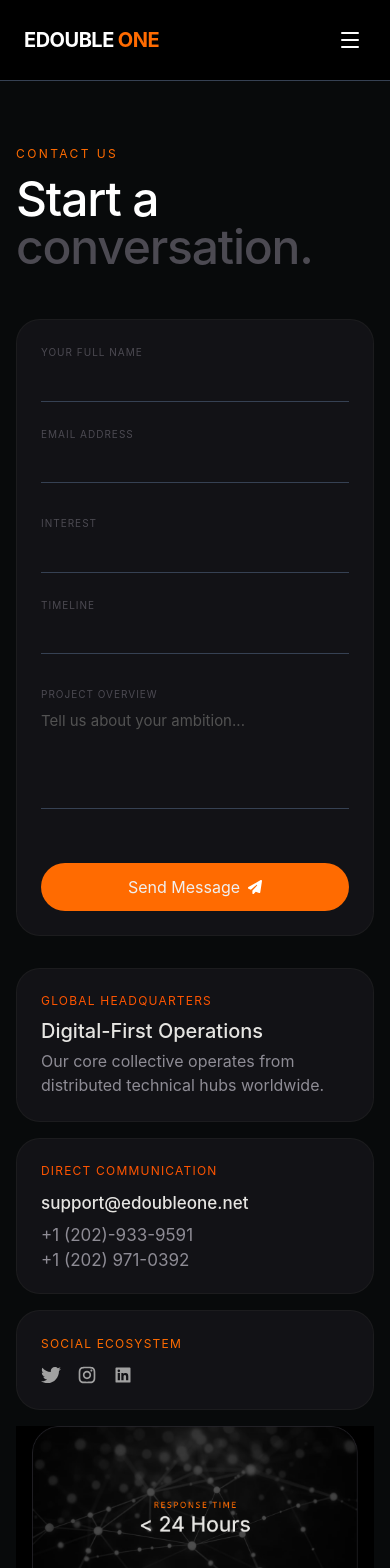
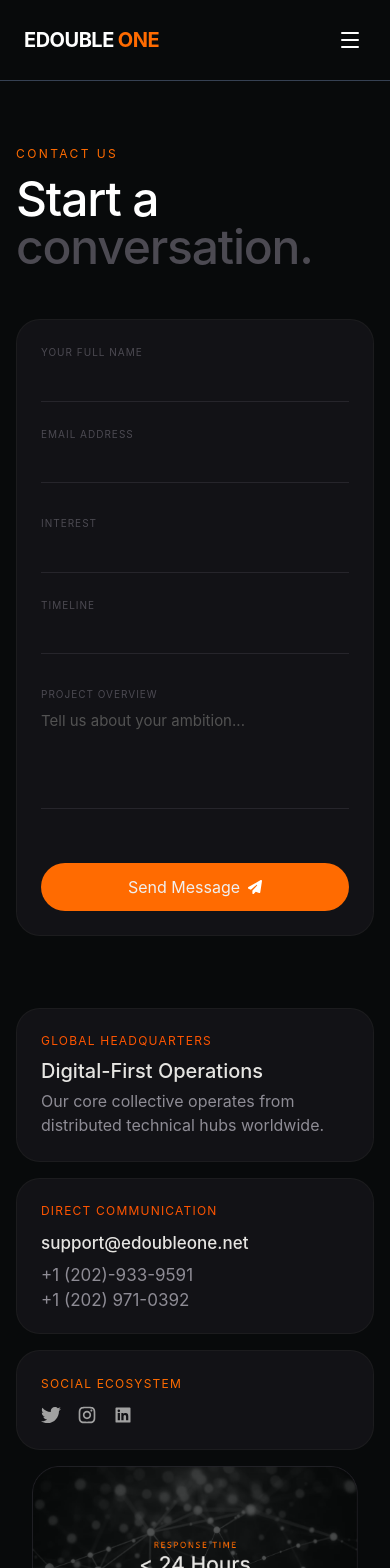
Before and after one commit to cyndylove1/edoubleone, a React (Vite) app: page /contact in a window 390 px wide. Shown: the top 1568 px of the page. Built offline with nearby package versions, Linux system fonts and the light colour scheme.

Commit message:
completed

```diff
--- a/src/App.tsx
+++ b/src/App.tsx
@@ -12,7 +12,6 @@ import ScrollToTop from "./components/ScrollToTop";
 function App() {
   return (
     <>
-      <ScrollToTop />
       <Navbar />
       <Routes>
         <Route path="/" element={<Home />} />
--- a/src/components/infoCard.tsx
+++ b/src/components/infoCard.tsx
@@ -4,7 +4,7 @@ import { RiInstagramLine } from "react-icons/ri";
 import { BiLogoLinkedinSquare } from "react-icons/bi";
 export default function InfoCard() {
   return (
-    <div className="lg:col-span-5 flex flex-col gap-4">
+    <div className="lg:col-span-5 flex pt-10 lg:pt-0 flex-col gap-4">
       {/* Card 1: Global Headquarters */}
       <div className="bg-[#121216] rounded-3xl p-6 border border-neutral-800/50">
         <span className="text-[12px] font-[400] leading-[16px] tracking-[1.2px] text-[#ff5500] uppercase block mb-2">
@@ -42,20 +42,38 @@ export default function InfoCard() {
           SOCIAL ECOSYSTEM
         </span>
         <div className="flex items-center gap-4 text-neutral-400">
-          <a href="#" className="hover:text-white transition-colors">
+          <a
+            href="#"
+            className="hover:text-white transition-colors"
+            aria-label="Twitter"
+            target="_blank"
+            rel="noopener noreferrer"
+          >
             <FaTwitter size={20} />
           </a>
-          <a href="#" className="hover:text-white transition-colors">
+          <a
+            href="https://www.instagram.com/edoubleone_nextaflow?igsh=MXRlZGoyMHp1ZW0yMQ%3D%3D&utm_source=qr"
+            aria-label="Twitter"
+            target="_blank"
+            rel="noopener noreferrer"
+            className="hover:text-white transition-colors"
+          >
             <RiInstagramLine size={20} />
           </a>
-          <a href="#" className="hover:text-white transition-colors">
+          <a
+            href="https://www.linkedin.com/company/e-double-one-inc/"
+            className="hover:text-white transition-colors"
+            aria-label="Twitter"
+            target="_blank"
+            rel="noopener noreferrer"
+          >
             <BiLogoLinkedinSquare size={20} />
           </a>
         </div>
 
         {/* Card 4: Response Time Mesh Banner */}
       </div>
-      <div className="bg-black h-full w-full px-4 md:px-0">
+      <div className="h-full w-full px-4 md:px-0">
         <img src={card} alt="" className="h-full w-full" />
       </div>
     </div>
--- a/src/components/navbar.tsx
+++ b/src/components/navbar.tsx
@@ -24,7 +24,7 @@ export const Navbar: React.FC = () => {
   const toggleMenu = () => setIsOpen((prev) => !prev);
 
   return (
-    <header className="w-full border-b border-gray-700 px-6 md:px-10 md:py-4 py-6 flex items-center justify-between text-xs tracking-[0.35px] relative bg-black">
+    <header className="w-full border-b border-gray-700 px-6 md:px-10 md:py-4 py-6 flex items-center justify-between text-xs tracking-[0.35px] relative">
       <Logo />
 
       {/* Desktop Navigation Links */}
--- a/src/pages/contact/index.tsx
+++ b/src/pages/contact/index.tsx
@@ -61,7 +61,7 @@ export const Contact: React.FC = () => {
                     name="name"
                     value={formData.name}
                     onChange={handleChange}
-                    className="w-full bg-transparent border-b border-gray-700 pb-2 text-[#F0F0F0] text-[15px] placeholder-neutral-600 focus:outline-none focus:border-(--primary) transition-colors resize-none"
+                    className="w-full bg-transparent border-b border-[#26252B] pb-2 text-[#F0F0F0] text-[15px] placeholder-neutral-600 focus:outline-none focus:border-(--primary) transition-colors resize-none"
                   />
                 </div>
                 <div>
@@ -73,7 +73,7 @@ export const Contact: React.FC = () => {
                     name="email"
                     value={formData.email}
                     onChange={handleChange}
-                    className="w-full bg-transparent border-b border-gray-700 pb-2 text-[#F0F0F0] text-[15px] placeholder-neutral-600 focus:outline-none focus:border-(--primary) transition-colors resize-none"
+                    className="w-full bg-transparent border-b border-[#26252B] pb-2 text-[#F0F0F0] text-[15px] placeholder-neutral-600 focus:outline-none focus:border-(--primary) transition-colors resize-none"
                   />
                 </div>
               </div>
@@ -89,7 +89,7 @@ export const Contact: React.FC = () => {
                     name="interest"
                     value={formData.interest}
                     onChange={handleChange}
-                    className="w-full bg-transparent border-b border-gray-700 pb-2 text-[#F0F0F0] text-[15px] placeholder-neutral-600 focus:outline-none focus:border-(--primary) transition-colors resize-none"
+                    className="w-full bg-transparent border-b border-[#26252B] pb-2 text-[#F0F0F0] text-[15px] placeholder-neutral-600 focus:outline-none focus:border-(--primary) transition-colors resize-none"
                   />
                 </div>
                 <div>
@@ -101,7 +101,7 @@ export const Contact: React.FC = () => {
                     name="timeline"
                     value={formData.timeline}
                     onChange={handleChange}
-                    className="w-full bg-transparent border-b border-gray-700 pb-2 text-[#F0F0F0] text-[15px] placeholder-neutral-600 focus:outline-none focus:border-(--primary) transition-colors resize-none"
+                    className="w-full bg-transparent border-b border-[#26252B] pb-2 text-[#F0F0F0] text-[15px] placeholder-neutral-600 focus:outline-none focus:border-(--primary) transition-colors resize-none"
                   />
                 </div>
               </div>
@@ -117,7 +117,7 @@ export const Contact: React.FC = () => {
                   value={formData.message}
                   onChange={handleChange}
                   placeholder="Tell us about your ambition..."
-                  className="w-full bg-transparent border-b border-gray-700 pb-2 text-[#F0F0F0] text-[15px] placeholder-neutral-600 focus:outline-none focus:border-(--primary) transition-colors resize-none"
+                  className="w-full bg-transparent border-b border-[#26252B] pb-2 text-[#F0F0F0] text-[15px] placeholder-neutral-600 focus:outline-none focus:border-(--primary) transition-colors resize-none"
                 />
               </div>
 
```
Lines whose indentation alone changed are shown as unchanged.
